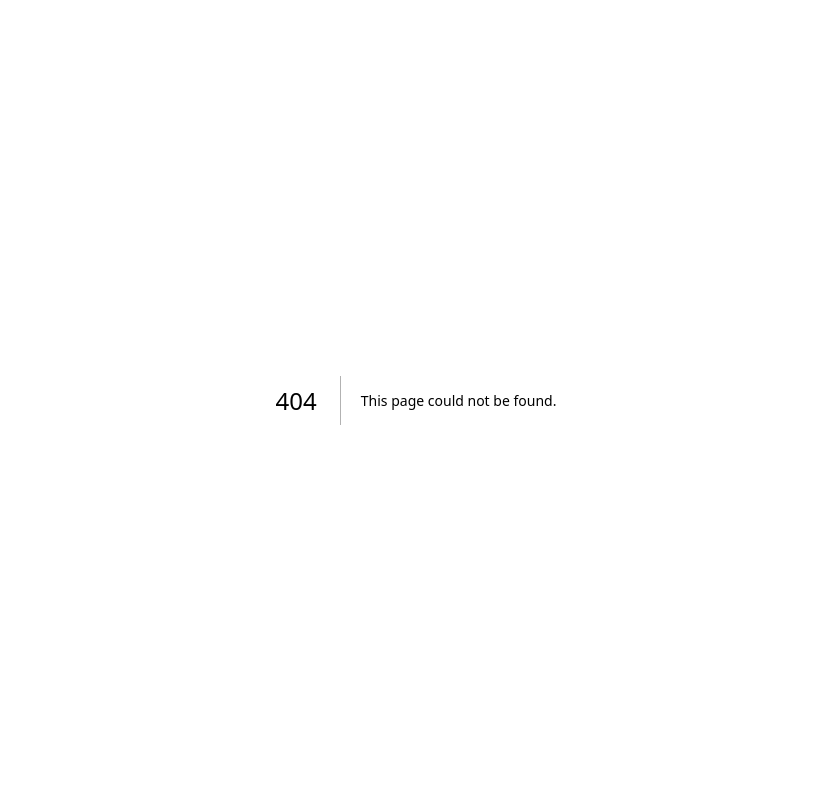
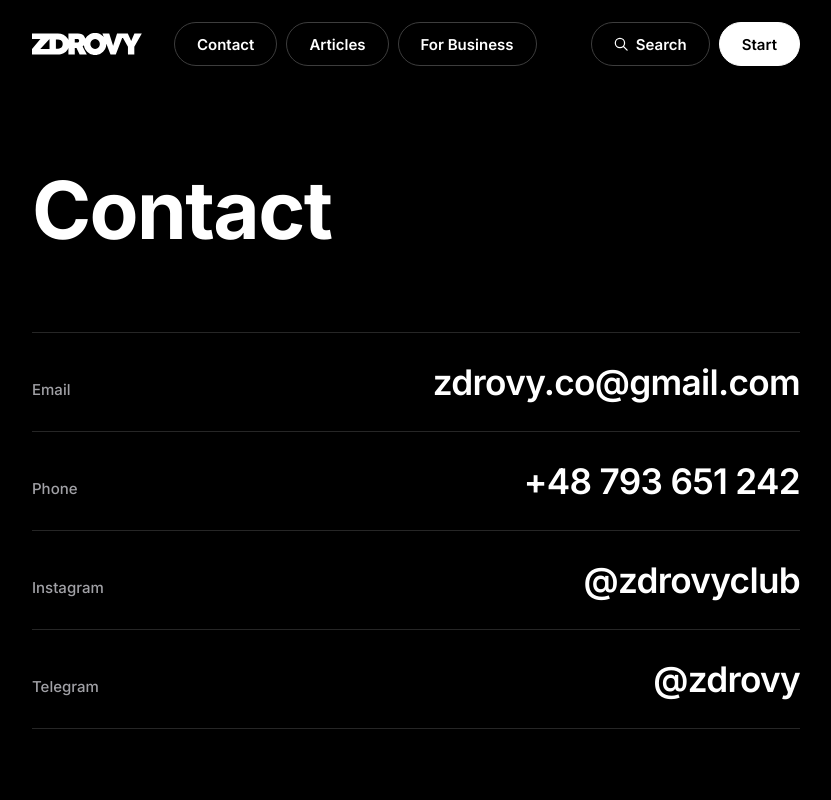
Before and after one commit to zdrovy01/zdrovy, a Next.js app: page /contact in a window 1280 px wide. Before the commit this address had no page. Shown: the top 800 px of the page, without its empty margins (224-1055 px from the left). Built offline with nearby package versions, Linux system fonts and the light colour scheme.

Commit message:
Add /contact page with contact info; simplify toolbar Contact link

```diff
--- a/app/components/Toolbar.tsx
+++ b/app/components/Toolbar.tsx
@@ -14,17 +14,7 @@ type MenuItem = {
 };
 
 const MENU: MenuItem[] = [
-  {
-    id: "contact",
-    label: "Contact",
-    href: "#",
-    submenu: [
-      { label: "Instagram", href: "https://instagram.com/zdrovyclub" },
-      { label: "Telegram", href: "https://t.me/zdrovy" },
-      { label: "+48 793 651 242", href: "tel:+48793651242" },
-      { label: "Email", href: "mailto:zdrovy.co@gmail.com" },
-    ],
-  },
+  { id: "contact", label: "Contact", href: "/contact" },
   { id: "articles", label: "Articles", href: "#" },
   { id: "business", label: "For Business", href: "/business" },
 ];
--- /dev/null
+++ b/app/contact/page.tsx
@@ -0,0 +1,41 @@
+import Link from "next/link";
+import Toolbar from "../components/Toolbar";
+import Text1 from "../components/text1";
+import Footer from "../components/Footer";
+
+export const metadata = {
+  title: "Contact — Zdrovy",
+};
+
+export default function ContactPage() {
+  return (
+    <>
+      <Toolbar />
+      <main>
+        <section className="contact-hero">
+          <Text1>Contact</Text1>
+        </section>
+
+        <section className="contact-list">
+          <a className="contact-row" href="mailto:zdrovy.co@gmail.com">
+            <span className="contact-label">Email</span>
+            <span className="contact-value">zdrovy.co@gmail.com</span>
+          </a>
+          <a className="contact-row" href="tel:+48793651242">
+            <span className="contact-label">Phone</span>
+            <span className="contact-value">+48 793 651 242</span>
+          </a>
+          <a className="contact-row" href="https://instagram.com/zdrovyclub" target="_blank" rel="noopener">
+            <span className="contact-label">Instagram</span>
+            <span className="contact-value">@zdrovyclub</span>
+          </a>
+          <a className="contact-row" href="https://t.me/zdrovy" target="_blank" rel="noopener">
+            <span className="contact-label">Telegram</span>
+            <span className="contact-value">@zdrovy</span>
+          </a>
+        </section>
+      </main>
+      <Footer />
+    </>
+  );
+}
--- a/app/globals.css
+++ b/app/globals.css
@@ -885,6 +885,66 @@ main {
   .text2 { font-size: 26px; }
 }
 
+/* ─── CONTACT PAGE ─── */
+.contact-hero {
+  padding: 80px 0 40px;
+}
+
+.contact-lead {
+  margin: 0;
+  padding: 0 var(--gutter);
+  max-width: 640px;
+  font-size: 18px;
+  line-height: 1.5;
+  color: #a1a1a6;
+}
+
+.contact-hero .text1 { margin-bottom: 20px; }
+
+.contact-list {
+  padding: 20px var(--gutter) 80px;
+  display: flex;
+  flex-direction: column;
+}
+
+.contact-row {
+  display: flex;
+  align-items: baseline;
+  justify-content: space-between;
+  gap: 24px;
+  padding: 28px 0;
+  border-top: 1px solid #262626;
+  color: #fff;
+  transition: opacity 0.15s ease;
+}
+
+.contact-row:last-child { border-bottom: 1px solid #262626; }
+.contact-row:hover { opacity: 0.75; }
+
+.contact-label {
+  font-size: 15px;
+  font-weight: 500;
+  color: #a1a1a6;
+  min-width: 120px;
+}
+
+.contact-value {
+  font-size: clamp(1.5rem, 3vw, 2.2rem);
+  font-weight: 600;
+  letter-spacing: -0.02em;
+  color: #fff;
+  text-align: right;
+  word-break: break-word;
+}
+
+@media (max-width: 700px) {
+  .contact-hero { padding: 48px 20px 24px; }
+  .contact-list { padding: 8px 20px 48px; }
+  .contact-lead { padding: 0 20px; }
+  .contact-value { font-size: 20px; }
+  .contact-label { min-width: 0; }
+}
+
 /* ─── PRICE (Bolt-style: tilted amount on left, features on right) ─── */
 .price {
   margin: 0 auto;
```
